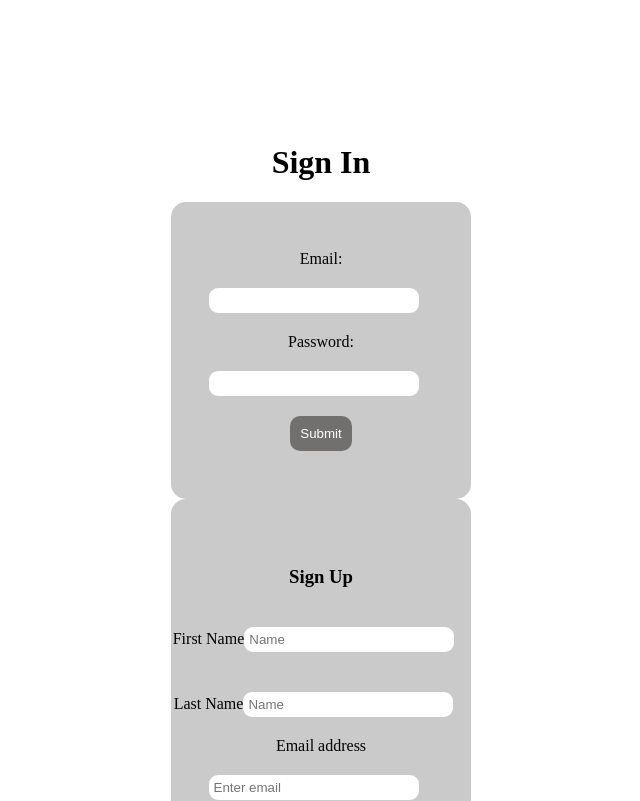
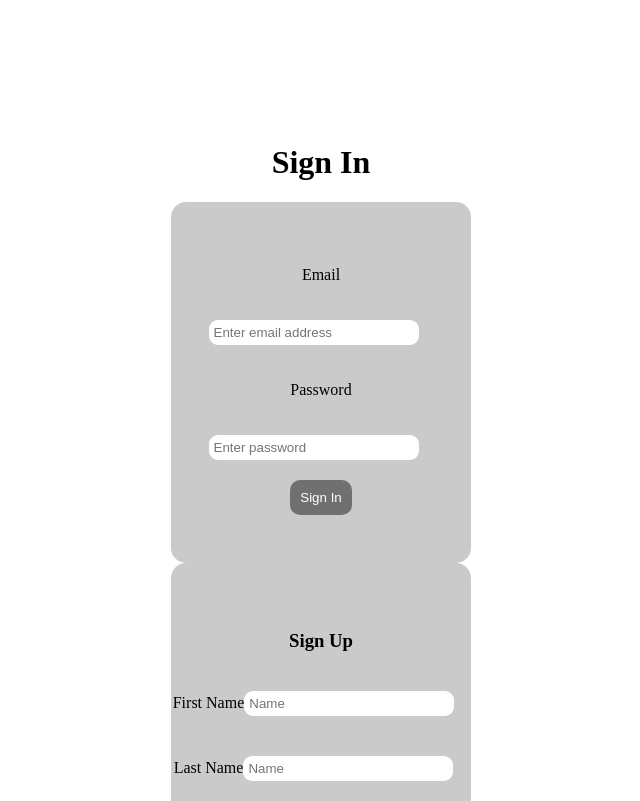
Before and after one commit to erin-switchstitch/deskeando, a React (Create React App) app in the folder client/: page / in a window 1280 px wide. Shown: the top 801 px of the page, without its empty margins (319-959 px from the left). Built offline with nearby package versions, Linux system fonts and the light colour scheme.

Commit message:
Changed the code from React-hook-form to normal React to handle fetch

```diff
--- a/client/src/components/SignIn.js
+++ b/client/src/components/SignIn.js
@@ -1,58 +1,64 @@
 import React from "react";
-import { useForm } from "react-hook-form";
+import { useState } from "react";
+// import { useForm } from "react-hook-form";
 import "../stylings/SignIn.css";
 
 export default function SignIn() {
-    const { register, handleSubmit, formState: { errors } } = useForm();
-    const onSubmit = async (data) => {
-			alert(JSON.stringify(data));
+	const [email, setEmail] = useState("");
+	const [password, setPassword] = useState("");
+	const handleNameChange = (e) => {
+		setEmail(e.target.value);
 	};
+	const handlePasswordChange = (e) => {
+		setPassword(e.target.value);
+	};
+	const submitHandle = (e) => {
+		e.preventDefault();
+		const credentials = {
+			email: email,
+			password: password,
+		};
+		console.log(credentials, "Form credentials - ");
+		fetch("/api/login", {
+			method: "POST",
+			headers: { "Content-Type": "application/json" },
+			body: JSON.stringify({ credentials: credentials }),
+		})
+			.then((res) => res.json())
+			.then((data) => console.log(data));
+	};
+
+	console.log(email, password);
 	return (
 		<>
 			<h1>Sign In</h1>
-				<form onSubmit={(e) => e.preventDefault()}>
+
+			<form onSubmit={submitHandle}>
 				<label>
-						<div>Email:</div>
+					<p>Email</p>
 					<input
-							{...register("email", {
-								required: true,
-								maxLength: 30,
-								minLength: 10,
-								pattern:
-									/^(([^<>()\[\]\\.,;:\s@"]+(\.[^<>()\[\]\\.,;:\s@"]+)*)|(".+"))@((\[[0-9]{1,3}\.[0-9]{1,3}\.[0-9]{1,3}\.[0-9]{1,3}\])|(([a-zA-Z\-0-9]+\.)+[a-zA-Z]{2,}))$/,
-							})}
+						type="text"
+						required
+						value={email}
+						onChange={handleNameChange}
+						placeholder="Enter email address"
+						maxLength="20"
+						minLength="6"
 					/>
-						{errors?.email?.type === "required" && (
-							<p>This field is required</p>
-						)}
-						{errors?.email?.type === "maxLength" && (
-							<p>Please enter a vaild email address</p>
-						)}
-						{errors?.email?.type === "minLength" && (
-							<p>Please enter a vaild email address</p>
-						)}
-						{errors?.email?.type === "pattern" && (
-							<p>Please enter a vaild email address</p>
-						)}
 				</label>
 				<label>
-						<div>Password:</div>
+					<p>Password</p>
 					<input
-							{...register("password", {
-								required: true,
-								minLength: 8,
-							})}
+						type="text"
+						required
+						value={password}
+						onChange={handlePasswordChange}
+						placeholder="Enter password"
+						maxLength="10"
+						minLength="6"
 					/>
-						{errors?.password?.type === "required" && (
-							<p>This field is required</p>
-						)}
-						{errors?.password?.type === "minLength" && (
-							<p>Please enter a vaild password</p>
-						)}
 				</label>
-					<button type="submit" onClick={handleSubmit(onSubmit)}>
-						Submit
-					</button>
+				<button type="submit">Sign In</button>
 			</form>
 		</>
 	);
```
Lines whose indentation alone changed are shown as unchanged.
